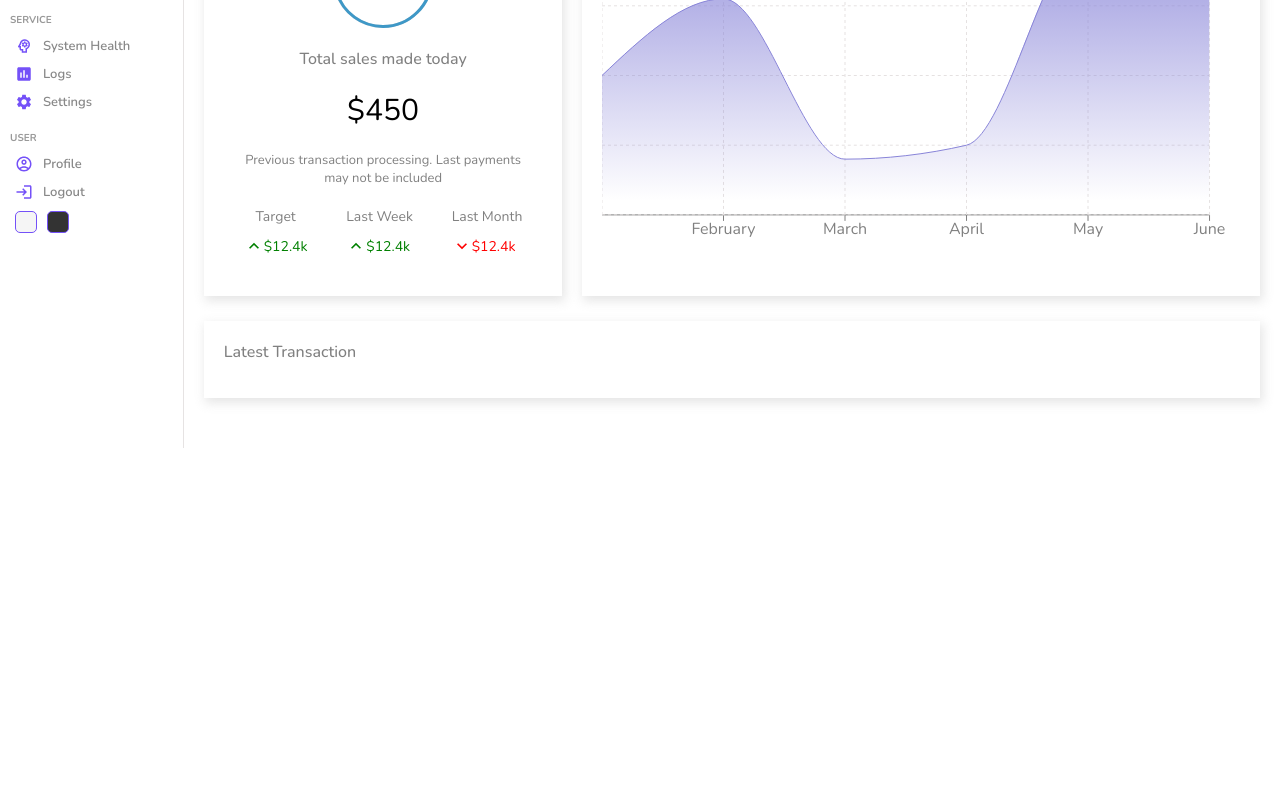
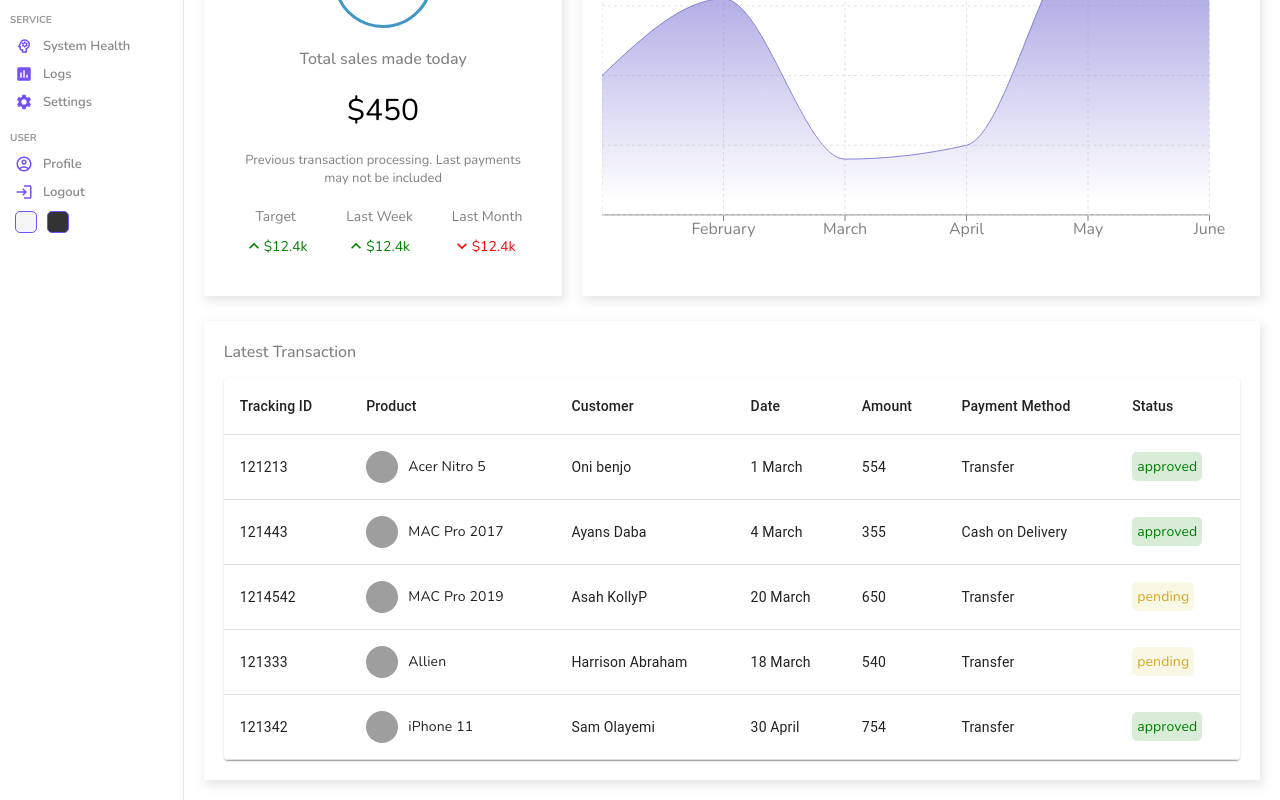
Before and after one commit to fmgold/dashboard, a React (Create React App) app: page / in a window 1280 px wide. Shown: the part 352-1152 px from the top of the page. Before the commit the page ends 800 px from the top, so only its background shows below. Built offline with nearby package versions, Linux system fonts and the light colour scheme; grey boxes are pictures that could not be loaded.

Commit message:
feat: home page done

```diff
--- a/src/components/chart/Chart.jsx
+++ b/src/components/chart/Chart.jsx
@@ -3,7 +3,6 @@ import {
   AreaChart,
   Area,
   XAxis,
-  YAxis,
   CartesianGrid,
   Tooltip,
   ResponsiveContainer,
--- /dev/null
+++ b/src/components/table/Table.jsx
@@ -0,0 +1,107 @@
+import './Table.scss'
+import Table from '@mui/material/Table';
+import TableBody from '@mui/material/TableBody';
+import TableCell from '@mui/material/TableCell';
+import TableContainer from '@mui/material/TableContainer';
+import TableHead from '@mui/material/TableHead';
+import TableRow from '@mui/material/TableRow';
+import Paper from '@mui/material/Paper';
+
+const Tables = () => {
+    const rows = [
+        {
+            id: 121213,
+            product: "Acer Nitro 5",
+            date: "1 March",
+            customer: "Oni benjo",
+            img: "https://helios-i.mashable.com/imagery/reviews/01VF7MfWsdzSTpxBsup7lCb/hero-image.fill.size_1248x702.v1623391656.jpg",
+            amount: 554,
+            method: "Transfer",
+            status: "approved",
+        },
+        {
+            id: 121443,
+            product: "MAC Pro 2017",
+            date: "4 March",
+            customer: "Ayans Daba",
+            img: "https://www.zdnet.com/a/img/resize/ee751a0011802c17a7f6b05a415476009437e148/2017/06/15/01748d48-6a7b-40c6-ace6-26c13e96f4b2/macbook-13-2017-header.jpg?auto=webp&width=768",
+            amount: 355,
+            method: "Cash on Delivery",
+            status: "approved",
+        },
+        {
+            id: 1214542,
+            product: "MAC Pro 2019",
+            date: "20 March",
+            customer: "Asah KollyP",
+            img: "https://helios-i.mashable.com/imagery/reviews/01VF7MfWsdzSTpxBsup7lCb/hero-image.fill.size_1248x702.v1623391656.jpg",
+            amount: 650,
+            method: "Transfer",
+            status: "pending",
+        },
+        {
+            id: 121333,
+            product: "Allien",
+            date: "18 March",
+            customer: "Harrison Abraham",
+            img: "https://cdn.pocket-lint.com/r/s/1200x/assets/images/158660-laptops-review-alienware-x17-r1-review-image5-lthk7v9vpp.jpg",
+            amount: 540,
+            method: "Transfer",
+            status: "pending",
+        },
+        {
+            id: 121342,
+            product: "iPhone 11",
+            date: "30 April",
+            customer: "Sam Olayemi",
+            img: "https://fdn2.gsmarena.com/vv/bigpic/apple-iphone-11.jpg",
+            amount: 754,
+            method: "Transfer",
+            status: "approved",
+        },
+    ];
+
+  return (
+    <TableContainer component={Paper}>
+      <Table sx={{ minWidth: 650 }} aria-label="simple table" className='table'>
+        <TableHead>
+          <TableRow>
+            <TableCell className='tableCell'>Tracking ID</TableCell>
+            <TableCell className='tableCell'>Product</TableCell>
+            <TableCell className='tableCell'>Customer</TableCell>
+            <TableCell className='tableCell'>Date</TableCell>
+            <TableCell className='tableCell'>Amount</TableCell>
+            <TableCell className='tableCell'>Payment Method</TableCell>
+            <TableCell className='tableCell'>Status</TableCell>
+          </TableRow>
+        </TableHead>
+        <TableBody>
+          {rows.map((row) => (
+            <TableRow
+              key={row.id}
+            >
+              <TableCell component="th" scope="row">
+                {row.id}
+              </TableCell>
+              <TableCell className='tableCell'>
+                  <div className="cellWrapper">
+                      <img src={row.img} alt="" className='image' />
+                      {row.product}
+                  </div>
+                  </TableCell>
+              <TableCell className='tableCell'>{row.customer}</TableCell>
+              <TableCell className='tableCell'>{row.date}</TableCell>
+              <TableCell className='tableCell'>{row.amount}</TableCell>
+              <TableCell className='tableCell'>{row.method}</TableCell>
+              <TableCell className='tableCell'>
+                  <span className={`status ${row.status}`}>{row.status}</span>
+                  </TableCell>
+            </TableRow>
+          ))}
+        </TableBody>
+      </Table>
+    </TableContainer>
+  )
+}
+
+export default Tables
--- /dev/null
+++ b/src/components/table/Table.scss
@@ -0,0 +1,28 @@
+.table{
+    .cellWrapper{
+        display: flex;
+        align-items: center;
+
+        .image{
+            width: 32px;
+            height: 32px;
+            border-radius: 50px;
+            margin-right: 10px;
+            object-fit: cover;
+        }
+    }
+    .status{
+        padding: 5px;
+        border-radius: 5px;
+        &.approved{
+            color: green;
+            background-color: rgba(0, 128, 0,0.151);
+        }
+        &.pending{
+            color: goldenrod;
+            background-color: rgba(189, 189, 3,0.103);
+        }
+    }
+
+
+}
--- a/src/pages/home/home.jsx
+++ b/src/pages/home/home.jsx
@@ -4,6 +4,7 @@ import NavBar from '../../components/navbar/NavBar'
 import Widget from '../../components/Widget/widget'
 import Feature from '../../components/featured/Feature'
 import Chart from '../../components/chart/Chart'
+import Table from '../../components/table/Table'
 
 const home = () => {
   return (
@@ -23,6 +24,7 @@ const home = () => {
             </div>
             <div className="listContainer">
               <div className="listTitle">Latest Transaction</div>
+              <Table/>
             </div>
         </div>
     </div>
--- a/src/pages/list/list.jsx
+++ b/src/pages/list/list.jsx
@@ -1,8 +1,17 @@
 import './list.scss'
+import SideBar from '../../components/sidebar/SideBar'
+import NavBar from '../../components/navbar/NavBar'
+
 
 const list = () => {
   return (
-    <div>list</div>
+    <div className="lists">
+      <SideBar/>
+      <div className="listContainer">
+        <NavBar/>
+        Database
+      </div>
+    </div>
   )
 }
 
--- a/src/pages/list/list.scss
+++ b/src/pages/list/list.scss
@@ -0,0 +1,8 @@
+.lists{
+    display: flex;
+    width: 100%;
+
+    .listContainer{
+        flex: 6;
+    }
+}
```
